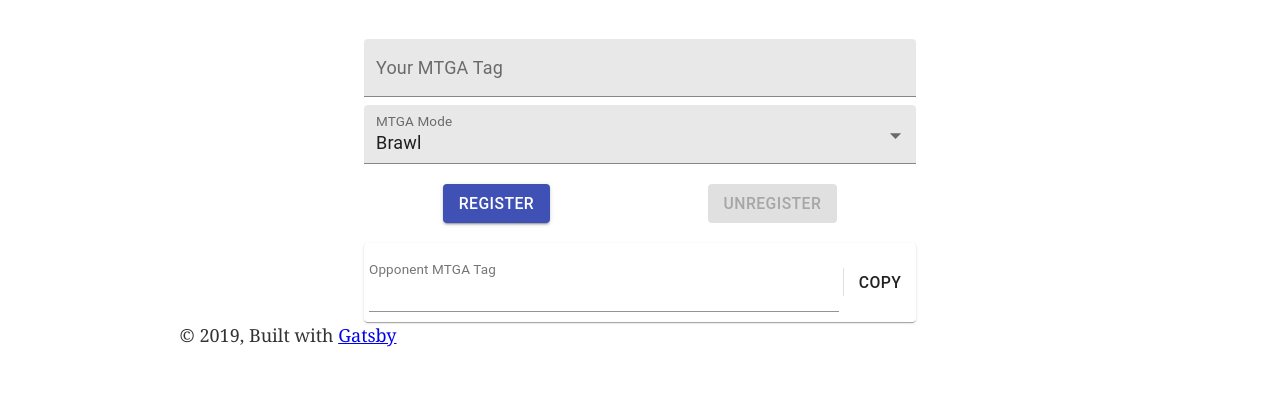
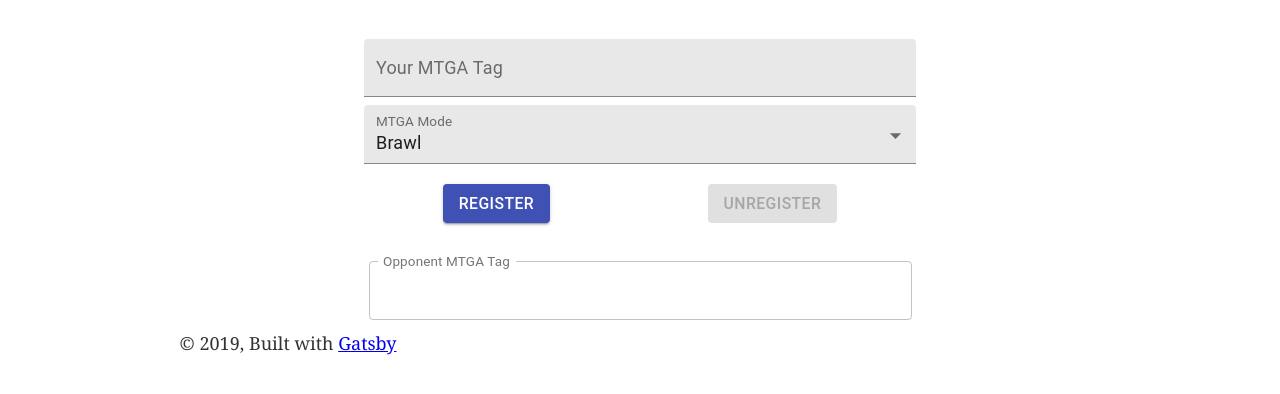
Before and after one commit to dwltkvn/arena-match-maker, a Gatsby site: page /page-2 in a window 1280 px wide. Shown: the part 100-494 px from the top of the page. Built offline with nearby package versions, Linux system fonts and the light colour scheme; Gatsby itself is replaced by a stand-in of ours.

Commit message:
continue UI

```diff
--- a/src/pages/page-2.js
+++ b/src/pages/page-2.js
@@ -33,6 +33,7 @@ const styles = {
   input: {
     marginLeft: 1 /*theme.spacing(1),*/,
     flex: 1,
+    borderColor: "green",
   },
   divider: {
     height: 28,
@@ -227,8 +228,7 @@ class SecondPage extends React.Component {
               Unregister
             </Button>
           </Box>
-
-          <Paper style={classes.root}>
+          <Box style={classes.root}>
             <TextField
               style={classes.input}
               id="filled-read-only-input"
@@ -243,11 +243,14 @@ class SecondPage extends React.Component {
                 shrink: true,
               }}
               disabled={false}
+              variant="outlined"
             />
             {this.state.stateSearchingForOpponent ? <CircularProgress /> : null}
-            <Divider orientation="vertical" style={classes.divider} />
-            <Button disabled={false}>Copy</Button>
-          </Paper>
+            {this.state.stateUserRegistered &&
+            !this.state.stateSearchingForOpponent ? (
+              <Button>Copy</Button>
+            ) : null}
+          </Box>
         </Container>
       </Layout>
     )
```
